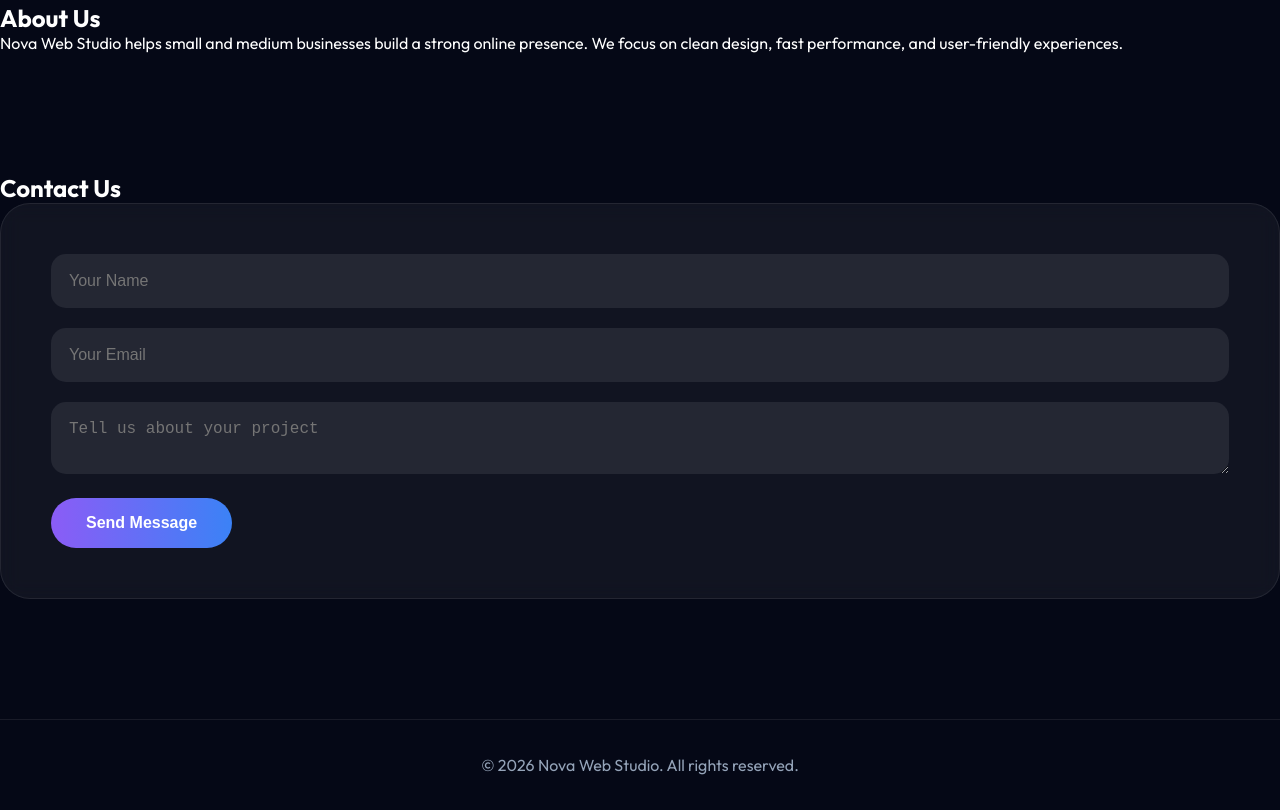
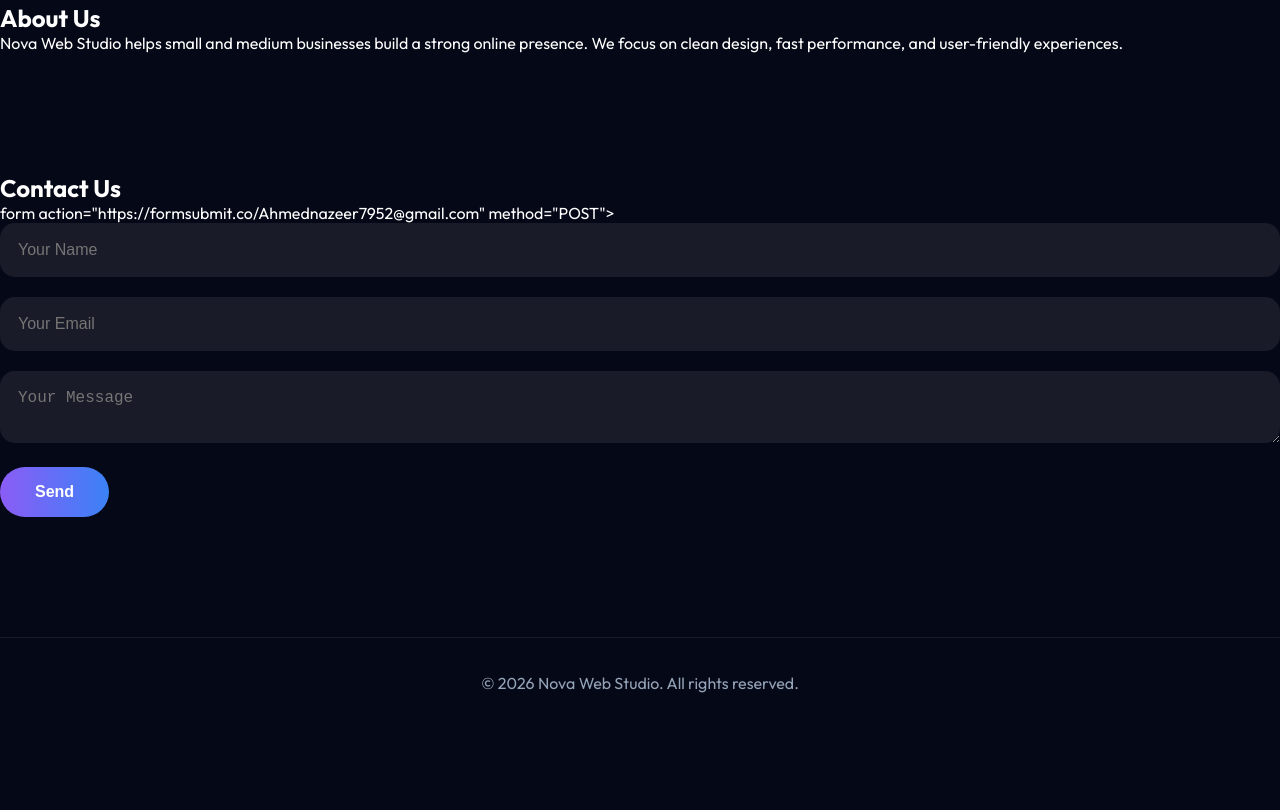
Before and after one commit to ahmednazeer7952-lang/business-website, a plain HTML site: page business_website/index.html in a window 1280 px wide. Shown: the part 1384-2194 px from the top of the page. After the commit the page ends 2112 px from the top, so only its background shows below. Drawn offline with Linux system fonts and the light colour scheme.

Commit message:
Update index.html

```diff
--- a/business_website/index.html
+++ b/business_website/index.html
@@ -56,13 +56,20 @@
 
 <section id="contact" class="section">
   <h2>Contact Us</h2>
+form action="https://formsubmit.co/Ahmednazeer7952@gmail.com" method="POST">
 
-  <form>
-    <input type="text" placeholder="Your Name" required>
-    <input type="email" placeholder="Your Email" required>
-    <textarea placeholder="Tell us about your project"></textarea>
-    <button type="submit">Send Message</button>
-  </form>
+    <input type="text" name="name" placeholder="Your Name" required>
+
+    <input type="email" name="email" placeholder="Your Email" required>
+
+    <textarea name="message" placeholder="Your Message"></textarea>
+
+    <button type="submit">Send</button>
+
+</form>
+
+
+
 </section>
 
 <footer>
```
